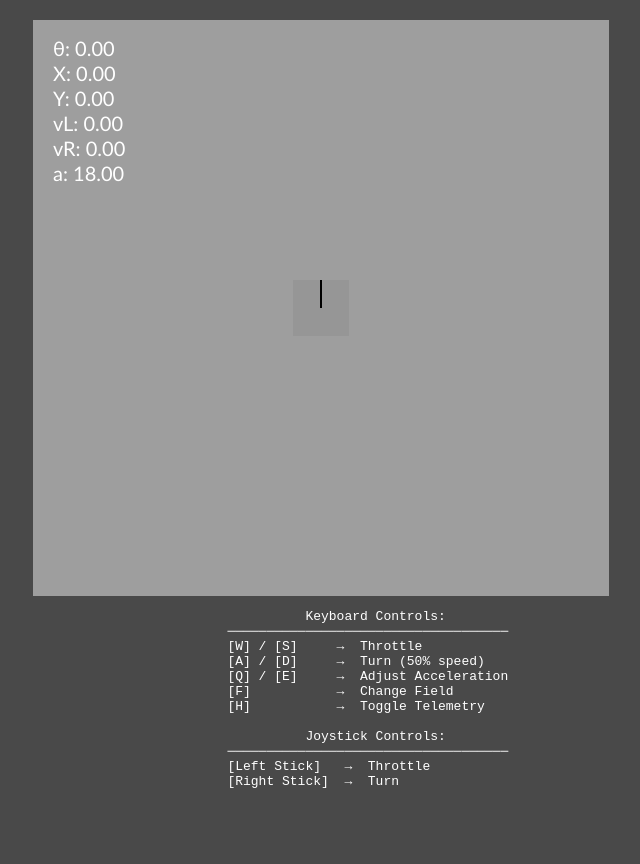
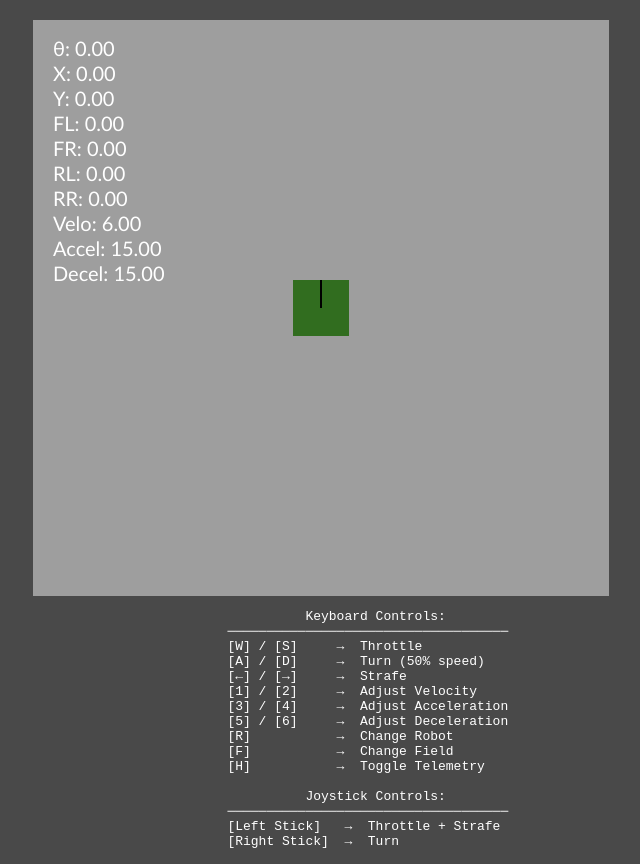
Before and after one commit to whooprobotics/WHOOPsim, a website built with Vite: page index.html in a window 1280 px wide. Shown: the whole page, without its empty margins (319-959 px from the left). Before the commit the page ends 820 px from the top, so only its background shows below. Built offline with nearby package versions, Linux system fonts and the light colour scheme.

Commit message:
Added Holonomic Drive

```diff
--- a/index.html
+++ b/index.html
@@ -17,13 +17,17 @@
             ────────────────────────────────────
             [W] / [S]     →  Throttle
             [A] / [D]     →  Turn (50% speed)
-            [Q] / [E]     →  Adjust Acceleration
+            [←] / [→]     →  Strafe
+            [1] / [2]     →  Adjust Velocity
+            [3] / [4]     →  Adjust Acceleration
+            [5] / [6]     →  Adjust Deceleration
+            [R]           →  Change Robot
             [F]           →  Change Field
             [H]           →  Toggle Telemetry
 
                       Joystick Controls:
             ────────────────────────────────────
-            [Left Stick]   →  Throttle
+            [Left Stick]   →  Throttle + Strafe
             [Right Stick]  →  Turn
     </pre>
         <script type="module" src="src/main.ts"></script>
--- a/src/control.ts
+++ b/src/control.ts
@@ -1,6 +1,9 @@
 import { deadband, newPress } from './util.ts';
-import type { Robot } from './robot.ts';
+import type { TankDriveRobot } from './tankDriveRobot.ts';
 import type { Field } from './field.ts';
+import type { Path } from './drive/trajectory.ts';
+import type { mecanumDriveRobot } from './mecnumRobot.ts';
+import { settings } from './globals.ts';
 
 let gamepadIdx: number | null = null;
 
@@ -39,22 +42,58 @@ document.addEventListener('keyup', (event) => {
 
 const DEADZONE = 0.15;
 
-export function menuButtons(robot: Robot) {
+// let idx = 0;
+// export function slider(robot: TankDriveRobot, path: Path) {
+//     if (idx >= path.trajectory.length) return;
+
+//     const pose = path.trajectory[idx];
+//     // robot.setPose(pose.x, pose.y, pose.angle)
+//     if (keysPressed['n']) idx-=2;
+//     if (keysPressed['m']) idx+=2;
+// }
+
+export function menuButtons(robot: TankDriveRobot | mecanumDriveRobot) {
     let accel = 0;
+    let decel = 0;
+    let velo = 0
 
-    if (newPress('q'))  {
-        keysHandled['q'] = true;
+    if (newPress('1'))  {
+        keysHandled['1'] = true;
+        velo = -1;
+    }
+    if (newPress('2')) {
+        keysHandled['2'] = true;
+        velo = 1;
+    }
+    if (newPress('3'))  {
+        keysHandled['3'] = true;
         accel = -1;
     }
-    if (newPress('e')) {
-        keysHandled['e'] = true;
+    if (newPress('4')) {
+        keysHandled['4'] = true;
         accel = 1;
     }
+    if (newPress('5'))  {
+        keysHandled['5'] = true;
+        decel = -1;
+    }
+    if (newPress('6')) {
+        keysHandled['6'] = true;
+        decel = 1;
+    }
+
     if (newPress('h')) {
         keysHandled['h'] = true;
         robot.odomData = !robot.odomData;
     }
 
+    if (newPress('r')) {
+        keysHandled['r'] = true;
+        settings.useTankDrive = !settings.useTankDrive;
+    }
+
+    robot.maxDecel += decel;
+    robot.maxSpeed += velo;
     robot.maxAccel += accel;
 }
 
@@ -72,8 +111,7 @@ export function fieldControl(fields: Field[]) {
     return fields[fieldIdx];
 }
 
-export function controlGamePad(gamepad: Gamepad, robot: Robot, field: Field, dt: number) {
-
+export function controlGamePadTank(gamepad: Gamepad, robot: TankDriveRobot, field: Field, dt: number) {
     const axes = gamepad.axes;
 
     const throttle = deadband(-axes[1], DEADZONE);
@@ -82,9 +120,24 @@ export function controlGamePad(gamepad: Gamepad, robot: Robot, field: Field, dt:
     robot.tankDrive(throttle + turn, throttle - turn, field, dt);
 }
 
-export function splitArcade(robot: Robot, field: Field, dt: number) {
+export function controlGamePadMecnum(gamepad: Gamepad, robot: mecanumDriveRobot, field: Field, dt: number) {
+    const axes = gamepad.axes;
+
+  const throttle = deadband(-axes[1], DEADZONE);
+  const strafe = deadband( -axes[0], DEADZONE);
+  const turn = deadband( -axes[2], DEADZONE);
+
+    let fl = throttle + strafe + turn;
+    let fr = throttle - strafe - turn;
+    let rl = throttle - strafe + turn;
+    let rr = throttle + strafe - turn;
+
+    robot.mecanumDrive(fl, fr, rl, rr, field, dt);
+}
+
+export function splitArcadeTank(robot: TankDriveRobot, field: Field, dt: number) {
     const gp = getGamepad();
-    if (gp) { return controlGamePad(gp, robot, field, dt); }
+    if (gp) { return controlGamePadTank(gp, robot, field, dt); }
     let throttle = 0;
     let turn = 0;
 
@@ -98,3 +151,25 @@ export function splitArcade(robot: Robot, field: Field, dt: number) {
 
     robot.tankDrive(leftCmd, rightCmd, field, dt);
 }
+
+export function splitArcadeMecnum(robot: mecanumDriveRobot, field: Field, dt: number) {
+    const gp = getGamepad();
+    if (gp) { return controlGamePadMecnum(gp, robot, field, dt); }
+    let throttle = 0;
+    let turn = 0;
+    let strafe = 0;
+
+    if (keysPressed['w']) throttle += 1;
+    if (keysPressed['s']) throttle -= 1;
+    if (keysPressed['d']) turn -= .5;
+    if (keysPressed['a']) turn += .5;
+    if (keysPressed['ArrowLeft']) strafe += .5
+    if (keysPressed['ArrowRight']) strafe -= .5
+
+    const flCmd = throttle + turn + strafe;
+    const frCmd = throttle - turn - strafe;
+    const rlCmd = throttle + turn - strafe;
+    const rrCmd = throttle - turn + strafe;
+
+    robot.mecanumDrive(flCmd, frCmd, rlCmd, rrCmd, field, dt);
+}
--- a/src/globals.ts
+++ b/src/globals.ts
@@ -15,3 +15,7 @@ export const fieldHeight_in = 1.5
 export const distance_max_range = 78;
 
 export const kPX = 96;
+
+export const settings = {
+  useTankDrive: false,
+};
--- a/src/main.ts
+++ b/src/main.ts
@@ -1,14 +1,32 @@
-import { Robot } from './robot.ts'
 import { Field } from './field.ts';
-import { fieldControl, menuButtons, splitArcade } from './control.ts';
+import { fieldControl, menuButtons, splitArcadeMecnum, splitArcadeTank } from './control.ts';
+import { TankDriveRobot } from './tankDriveRobot.ts';
+import { mecanumDriveRobot } from './mecnumRobot.ts';
+import { settings } from './globals.ts';
 
-let robot = new Robot(
+let tankRobot = new TankDriveRobot(
+    0, // Start x
+    0, // Start y
+    0, // Start angle
     14, // Width (inches)
     14, // Height (inches)
     6, // Speed (ft/s)
-    16,  // Track Radius (inches)
-    18, // Max Accel (ft/s^2)
-    25 // Max Decel
+    14,  // Track Radius (inches)
+    15, // Max Accel (ft/s^2)
+    15
+);
+
+let mecanumRobot = new mecanumDriveRobot(
+    0, // Start x
+    0, // Start y
+    0, // Start angle
+    14, // Width (inches)
+    14, // Height (inches)
+    6, // Speed (ft/s)
+    14,  // Track Radius (inches)
+    14,
+    15, // Max Accel (ft/s^2)
+    15
 );
 
 let fields = [
@@ -20,11 +38,26 @@ let fields = [
     new Field("./high_stakes_skills.png"),
 ]
 
+function driveMecnumRobot(dt: number) {
+    const field = fieldControl(fields);
+    splitArcadeMecnum(mecanumRobot, field, dt);
+    menuButtons(mecanumRobot)
+    mecanumRobot.render();
+}
+
+function driveTankRobot(dt: number) {
+    const field = fieldControl(fields);
+    splitArcadeTank(tankRobot, field, dt);
+    menuButtons(tankRobot)
+    tankRobot.render();
+}
+
 function update(dt: number) {
-    const field = fieldControl(fields);
-    menuButtons(robot);
-    robot.render();
-    splitArcade(robot, field, dt);
+    if (settings.useTankDrive) {
+        driveTankRobot(dt);
+    } else {
+        driveMecnumRobot(dt);
+    }
 }
 
 let lastFrameTime = 0;
--- /dev/null
+++ b/src/mecnumRobot.ts
@@ -0,0 +1,205 @@
+import { to_px, to_pxx, to_pxy, to_inertial_rad, clamp, to_rad, to_deg, reduce_0_360 } from './util.ts';
+import { ctx } from './globals.ts';
+import type { Field } from './field.ts';
+import type { Path } from './drive/trajectory.ts';
+
+export class mecanumDriveRobot {
+    public width: number;
+    public height: number;
+    public maxSpeed: number;
+    public trackWidth: number;
+    public wheelBase: number;
+
+    private x: number = 0;
+    private y: number = 0;
+    private angle: number = 0;
+    private color: string;
+    private pathTime: number = 0;
+    public odomData: boolean = true;
+
+    private vFL = 0;
+    private vFR = 0;
+    private vRL = 0;
+    private vRR = 0;
+    public maxAccel: number;
+    public maxDecel: number;
+
+    constructor(startX: number, startY: number, startAngle: number, width: number, height: number, maxSpeed: number, trackWidth: number, wheelBase: number, maxAccel: number, maxDeccel: number) {
+        this.x = startX;
+        this.y = startY;
+        this.angle = startAngle;
+        this.width = width;
+        this.height = height;
+        this.maxSpeed = maxSpeed;
+        this.trackWidth = trackWidth;
+        this.wheelBase = wheelBase
+        this.maxAccel = maxAccel;
+        this.maxDecel = maxDeccel;
+        this.color = '#1d6408d7';
+    }
+
+    private set_x(x: number) {
+        this.x = clamp(x, -72 + this.width / 2, 72 - this.width / 2);
+    }
+
+    private set_y(y: number) {
+        this.y = clamp(y, -72 + this.height / 2, 72 - this.height / 2);
+    }
+
+    private set_angle(angle: number) {
+        this.angle = ((angle % 360) + 360) % 360;
+    }
+
+    get_x() { return this.x; }
+    get_y() { return this.y; }
+    get_angle() { return this.angle; }
+
+    private moveTowards(current: number, target: number, dt: number): number {
+        const diff = target - current;
+
+        let isAccel = Math.abs(target) > Math.abs(current);
+        let maxDelta = (isAccel ? this.maxAccel : this.maxDecel) * dt;
+
+        if (Math.abs(diff) <= maxDelta) return target;
+        return current + Math.sign(diff) * maxDelta;
+    }
+
+    mecanumDrive(flCmd: number, frCmd: number, rlCmd: number, rrCmd: number, field: Field, dt: number) {
+        const fl = clamp(flCmd, -1, 1);
+        const fr = clamp(frCmd, -1, 1);
+        const rl = clamp(rlCmd, -1, 1);
+        const rr = clamp(rrCmd, -1, 1);
+
+        const tFL = fl * this.maxSpeed;
+        const tFR = fr * this.maxSpeed;
+        const tRL = rl * this.maxSpeed;
+        const tRR = rr * this.maxSpeed;
+
+        this.vFL = this.moveTowards(this.vFL, tFL, dt);
+        this.vFR = this.moveTowards(this.vFR, tFR, dt);
+        this.vRL = this.moveTowards(this.vRL, tRL, dt);
+        this.vRR = this.moveTowards(this.vRR, tRR, dt);
+
+        const FL = this.vFL * 12;
+        const FR = this.vFR * 12;
+        const RL = this.vRL * 12;
+        const RR = this.vRR * 12;
+
+
+        const vFwd   = (FL + FR + RL + RR) / 4;
+        const vRight = (-FL + FR + RL - RR) / 4;
+
+        const rx = this.wheelBase / 2;
+        const ry = this.trackWidth / 2;
+        const r = rx + ry;
+
+        const omega = (-FL + FR - RL + RR) / (4 * r);
+
+        const θ = to_rad(this.get_angle());
+
+        const forwardX = Math.sin(θ);
+        const forwardY = Math.cos(θ);
+        const rightX   = Math.cos(θ);
+        const rightY   = -Math.sin(θ);
+
+        const vx = vFwd * forwardX + vRight * rightX; // in/s
+        const vy = vFwd * forwardY + vRight * rightY; // in/s
+
+        const bbox = (x: number, y: number) => ({
+            x: to_pxx(x - this.width / 2),
+            y: to_pxy(y + this.height / 2),
+            w: to_px(this.width),
+            h: to_px(this.height)
+        });
+
+        let xNew = this.get_x();
+        let yNew = this.get_y();
+
+        const xCand = this.get_x() + vx * dt;
+        const yCand = this.get_y() + vy * dt;
+
+        if (!field.collision(bbox(xCand, yCand))) {
+            xNew = xCand;
+            yNew = yCand;
+        } else {
+            if (!field.collision(bbox(xCand, this.get_y()))) xNew = xCand;
+            if (!field.collision(bbox(this.get_x(), yCand))) yNew = yCand;
+        }
+
+        const θNew = θ + omega * dt;
+        this.set_x(xNew);
+        this.set_y(yNew);
+        this.set_angle(reduce_0_360(to_deg(θNew)));
+    }
+
+    public setPose(x: number, y: number, angle: number) {
+        this.x = x;
+        this.y = y;
+        this.angle = angle;
+    }
+
+    public pathFollow(path: Path, dt: number) {
+        if (!path.trajectory.length) return;
+
+        this.pathTime += dt;
+        if (this.pathTime > path.totalTime) {
+            this.pathTime = path.totalTime;
+        }
+
+        const normalized = this.pathTime / path.totalTime;
+        const idx = Math.floor(normalized * (path.trajectory.length - 1));
+        const snap = path.trajectory[idx];
+
+        this.set_x(snap.x);
+        this.set_y(snap.y);
+        this.set_angle(snap.angle);
+    }
+
+    private draw_odom_data() {
+        if (!this.odomData) return;
+        ctx.save();
+        ctx.font = '20px Calibri';
+        ctx.fillStyle = 'white';
+        ctx.textBaseline = 'top';
+        ctx.fillText(`θ: ${this.get_angle().toFixed(2)}`, 20, 20);
+        ctx.fillText(`X: ${this.get_x().toFixed(2)}`, 20, 45);
+        ctx.fillText(`Y: ${this.get_y().toFixed(2)}`, 20, 70);
+
+        ctx.fillText(`FL: ${(this.vFL).toFixed(2)}`, 20, 95);
+        ctx.fillText(`FR: ${(this.vFR).toFixed(2)}`, 20, 120);
+        ctx.fillText(`RL: ${(this.vRL).toFixed(2)}`, 20, 145);
+        ctx.fillText(`RR: ${(this.vRR).toFixed(2)}`, 20, 170);
+        ctx.fillText(`Velo: ${this.maxSpeed.toFixed(2)}`, 20, 170+25);
+        ctx.fillText(`Accel: ${this.maxAccel.toFixed(2)}`, 20, 170+50);
+        ctx.fillText(`Decel: ${this.maxDecel.toFixed(2)}`, 20, 170+75);
+        ctx.restore();
+    }
+
+    private draw_chassis() {
+        ctx.save();
+
+        ctx.translate(to_pxx(this.x), to_pxy(this.y));
+        ctx.rotate(to_inertial_rad(this.angle));
+        ctx.fillStyle = this.color;
+        ctx.fillRect(
+            -to_px(this.width) / 2,
+            -to_px(this.height) / 2,
+            to_px(this.width),
+            to_px(this.height)
+        );
+
+        ctx.beginPath();
+        ctx.moveTo(0, 0);
+        ctx.lineTo(to_px(this.width) / 2, 0);
+        ctx.strokeStyle = 'black';
+        ctx.lineWidth = 2;
+        ctx.stroke();
+
+        ctx.restore();
+    }
+
+    render() {
+        this.draw_chassis();
+        if (this.odomData) this.draw_odom_data();
+    }
+}
--- a/src/robot.ts
+++ b/src/tankDriveRobot.ts
@@ -2,7 +2,7 @@ import { to_px, to_pxx, to_pxy, to_inertial_rad, clamp, to_rad, to_deg, reduce_0
 import { ctx } from './globals.ts';
 import type { Field } from './field.ts';
 
-export class Robot {
+export class TankDriveRobot {
     public width: number;
     public height: number;
     public maxSpeed: number;
@@ -19,14 +19,17 @@ export class Robot {
     public maxAccel: number;
     public maxDecel: number;
 
-    constructor(width: number, height: number, maxSpeed: number, trackWidth: number, maxAccel: number, maxDecel: number) {
+    constructor(x: number, y: number, angle: number, width: number, height: number, maxSpeed: number, trackWidth: number, maxAccel: number, maxDecel: number) {
+        this.x = x;
+        this.y = y;
+        this.angle = angle;
         this.width = width;
         this.height = height;
         this.maxSpeed = maxSpeed;
         this.trackWidth = trackWidth;
         this.maxAccel = maxAccel;
         this.maxDecel = maxDecel
-        this.color = '#969696ff';
+        this.color = '#969696c4';
     }
 
     private set_x(x: number) {
@@ -119,7 +122,9 @@ export class Robot {
     }
 
     private draw_odom_data() {
-        ctx.save();
+        if (!this.odomData) return;
+
+        ctx .save();
         ctx.font = '20px Calibri';
         ctx.fillStyle = 'white';
         ctx.textBaseline = 'top';
@@ -129,7 +134,9 @@ export class Robot {
 
         ctx.fillText(`vL: ${this.vL.toFixed(2)}`, 20, 95);
         ctx.fillText(`vR: ${this.vR.toFixed(2)}`, 20, 120);
-        ctx.fillText(`a: ${this.maxAccel.toFixed(2)}`, 20, 145);
+        ctx.fillText(`Velo: ${this.maxSpeed.toFixed(2)}`, 20, 120+25);
+        ctx.fillText(`Accel: ${this.maxAccel.toFixed(2)}`, 20, 120+50);
+        ctx.fillText(`Decel: ${this.maxDecel.toFixed(2)}`, 20, 120+75);
         ctx.restore();
     }
 
```
Also changed, not shown: src/util.ts (+46 -0 lines).
